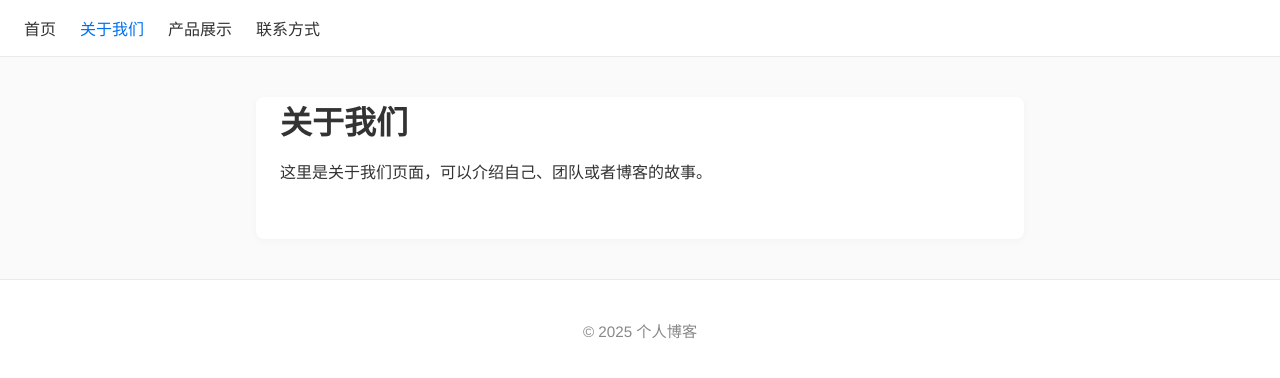
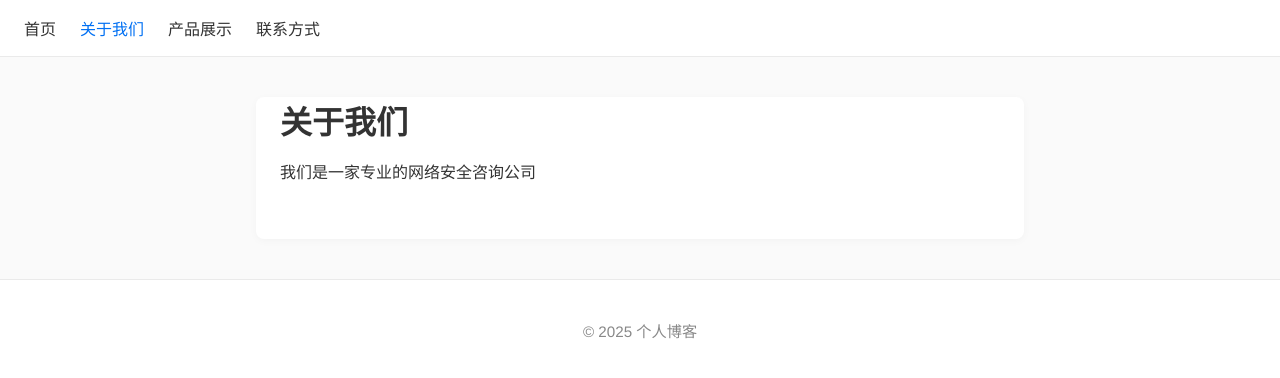
Before and after one commit to mukesong2023-svg/aivision, a plain HTML site: page about.html in a window 1280 px wide. Drawn offline with Linux system fonts and the light colour scheme.

Commit message:
Update about.html

```diff
--- a/about.html
+++ b/about.html
@@ -16,7 +16,7 @@
   </nav>
   <main>
     <h1>关于我们</h1>
-    <p>这里是关于我们页面，可以介绍自己、团队或者博客的故事。</p>
+    <p>我们是一家专业的网络安全咨询公司</p>
   </main>
   <footer>
     <p>&copy; 2025 个人博客</p>
```
